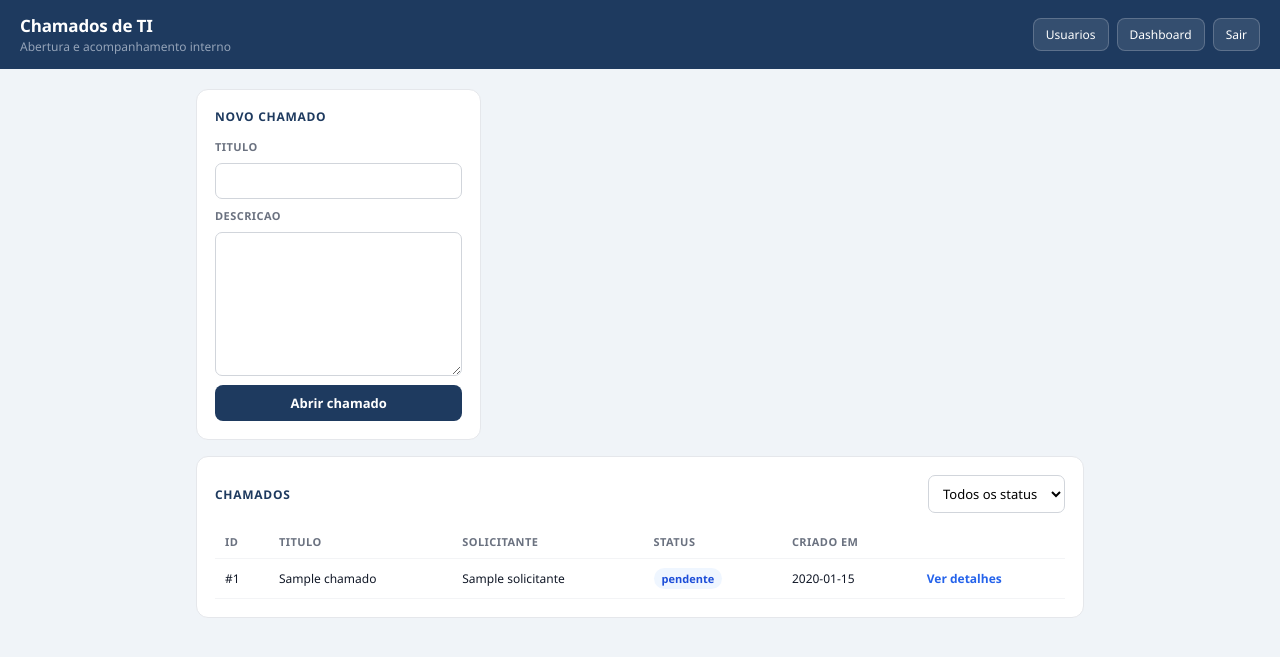
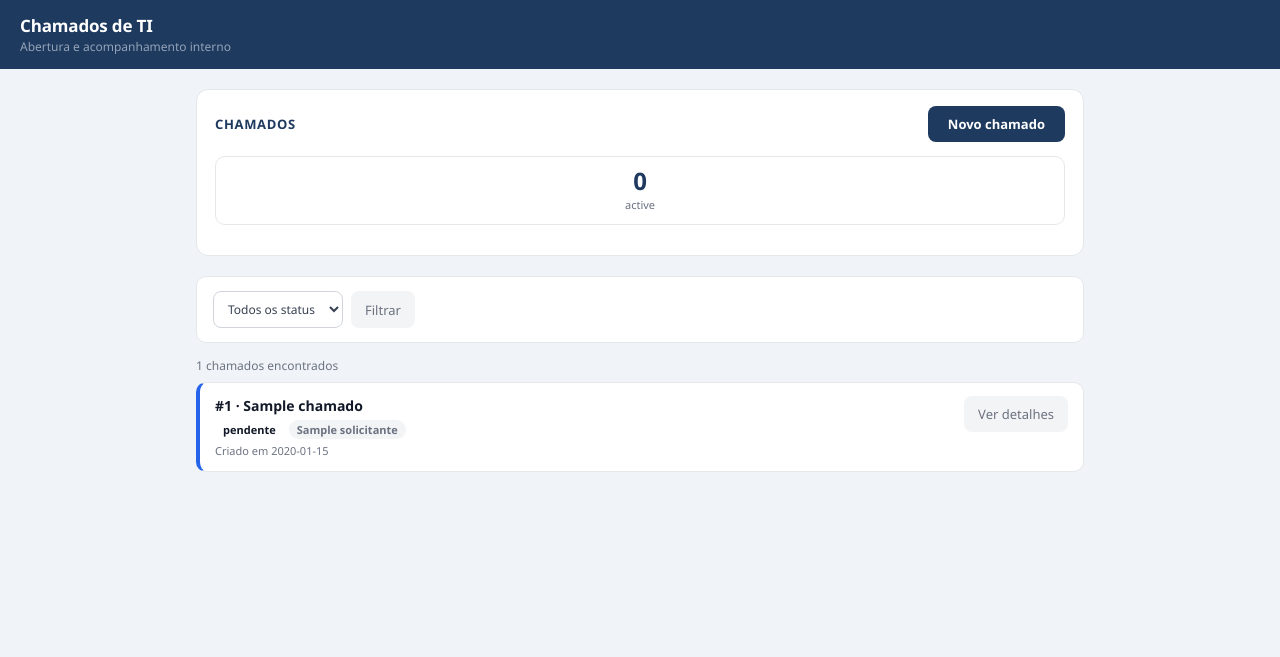
Before and after one commit to gabrielcouto07/Accounting-Task-Manager, a FastAPI app: template app/templates/chamados.html in a window 1280 px wide. Shown: the top 657 px of the page. Run offline with FastAPI, Linux system fonts and the light colour scheme; the template is opened without the code that fills it: most values are stand-ins (such as "Sample title", 1, 10 or a date in 2020).

Commit message:
fix: style chamados and admin pages for production

```diff
--- a/app/main.py
+++ b/app/main.py
@@ -409,6 +409,23 @@ def chamados_page(
             "chamados": crud.get_chamados(db, selected_status or None),
             "statuses": CHAMADO_STATUSES,
             "selected_status": selected_status,
+            "logic": logic,
+            "flashes": _pop_flashes(request),
+        },
+    )
+
+
+@app.get("/chamados/novo", response_class=HTMLResponse)
+def novo_chamado_page(
+    request: Request,
+    user: models.User = Depends(_require_admin_user),
+):
+    return templates.TemplateResponse(
+        request=request,
+        name="chamado_form.html",
+        context={
+            "user": user,
+            "logic": logic,
             "flashes": _pop_flashes(request),
         },
     )
@@ -452,6 +469,7 @@ def chamado_detail_page(
             "user": user,
             "chamado": chamado,
             "statuses": CHAMADO_STATUSES,
+            "logic": logic,
             "flashes": _pop_flashes(request),
         },
     )
--- a/app/requirements.txt
+++ b/app/requirements.txt
@@ -1,6 +1,6 @@
 fastapi==0.111.0
 uvicorn[standard]==0.30.1
-sqlalchemy==2.0.30
+sqlalchemy>=2.0.51,<2.1
 jinja2==3.1.4
 python-multipart==0.0.9
 itsdangerous==2.2.0
--- a/app/static/style.css
+++ b/app/static/style.css
@@ -138,6 +138,8 @@ button, select, input, textarea { font-family: inherit; }
 #form-wrap { background:#fff; border:1px solid #e5e7eb; border-radius:12px; padding:20px; margin-bottom:16px; box-shadow:0 4px 16px rgba(0,0,0,.07); display:none; }
 #form-wrap.visible { display:block; }
 #form-wrap h2 { font-size:12px; font-weight:700; color:#1e3a5f; text-transform:uppercase; letter-spacing:.06em; margin-bottom:14px; }
+.form-card { background:#fff; border:1px solid #e5e7eb; border-radius:12px; padding:20px; margin-bottom:16px; box-shadow:0 4px 16px rgba(0,0,0,.07); display:block; }
+.form-card h2 { font-size:12px; font-weight:700; color:#1e3a5f; text-transform:uppercase; letter-spacing:.06em; margin-bottom:14px; }
 .form-row { display:flex; gap:10px; margin-bottom:10px; flex-wrap:wrap; }
 .form-group { flex:1; min-width:130px; }
 .form-group label { font-size:11px; font-weight:600; color:#6b7280; text-transform:uppercase; letter-spacing:.04em; display:block; margin-bottom:3px; }
@@ -149,6 +151,8 @@ button, select, input, textarea { font-family: inherit; }
 .btn-primary:hover { background:#162d4a; }
 .btn-secondary { padding:9px 14px; background:#f3f4f6; color:#6b7280; border:none; border-radius:8px; font-size:13px; cursor:pointer; }
 .btn-secondary:hover { background:#e5e7eb; }
+.btn-danger { padding:9px 14px; background:#fef2f2; color:#dc2626; border:none; border-radius:8px; font-size:13px; font-weight:600; cursor:pointer; }
+.btn-danger:hover { background:#fee2e2; }
 .tipo-toggle { display:flex; border:1px solid #d1d5db; border-radius:7px; overflow:hidden; }
 .tipo-toggle button { flex:1; padding:8px 6px; border:none; background:#fff; font-size:12px; font-weight:600; cursor:pointer; color:#6b7280; transition:all .15s; }
 .tipo-toggle button.active-rotina { background:#1e3a5f; color:#fff; }
@@ -180,6 +184,9 @@ input[type=date]:disabled { background:#f3f4f6; color:#9ca3af; cursor:not-allowe
 #result-count { font-size:12px; color:#6b7280; margin-bottom:8px; font-weight:500; }
 .task-card { background:#fff; border:1px solid #e5e7eb; border-radius:10px; margin-bottom:7px; border-left-width:4px; transition:box-shadow .15s; overflow:hidden; }
 .task-card:hover { box-shadow:0 2px 10px rgba(0,0,0,.08); }
+.chamado-card { border-left-color:#2563eb; }
+.chamado-detail-card { border-left-color:#1e3a5f; }
+.user-card { border-left-color:#1e3a5f; }
 .task-card.concluida { background:#fafafa; opacity:.78; }
 .task-card.urgente { border-color:#fca5a5!important; }
 .task-main { display:flex; align-items:flex-start; gap:12px; padding:13px 15px; }
@@ -189,6 +196,10 @@ input[type=date]:disabled { background:#f3f4f6; color:#9ca3af; cursor:not-allowe
 .task-title.riscado { text-decoration:line-through; color:#9ca3af; }
 .task-badges { display:flex; flex-wrap:wrap; gap:5px; align-items:center; }
 .badge { display:inline-flex; align-items:center; padding:2px 8px; border-radius:20px; font-size:11px; font-weight:600; }
+.chamado-status-aberto { background:#eff6ff; color:#1d4ed8; }
+.chamado-status-em-andamento { background:#fff7ed; color:#ea580c; }
+.chamado-status-resolvido { background:#f0fdf4; color:#16a34a; }
+.muted-text { font-weight:400; color:#6b7280; font-size:12px; }
 .task-obs { font-size:12px; color:#9ca3af; margin-top:5px; font-style:italic; }
 .task-meta { font-size:11px; color:#6b7280; margin-top:4px; display:flex; flex-wrap:wrap; gap:8px; align-items:center; }
 .task-conclusao-group { display:inline-flex; align-items:center; gap:3px; }
@@ -237,6 +248,9 @@ input[type=date]:disabled { background:#f3f4f6; color:#9ca3af; cursor:not-allowe
 .g-ativas     { background:#eff6ff; color:#1d4ed8; border-color:#bfdbfe; }
 .g-concluidas { background:#f0fdf4; color:#16a34a; border-color:#bbf7d0; }
 
+.admin-grid { display:grid; grid-template-columns:repeat(auto-fit, minmax(280px, 1fr)); gap:16px; align-items:start; }
+.detail-value { font-size:13px; font-weight:700; color:#111827; }
+
 /* Edit Subtask Modal */
 #edit-st-modal { display:none; position:fixed; inset:0; background:rgba(0,0,0,.45); z-index:1100; align-items:center; justify-content:center; }
 #edit-st-modal.open { display:flex; }
--- a/app/templates/base.html
+++ b/app/templates/base.html
@@ -4,7 +4,7 @@
   <meta charset="UTF-8">
   <meta name="viewport" content="width=device-width, initial-scale=1.0">
   <title>Controle de Obrigações Contábeis</title>
-  <link rel="stylesheet" href="{{ url_for('static', path='style.css') }}">
+  <link rel="stylesheet" href="{{ url_for('static', path='/style.css') }}?v=20260710">
 </head>
 <body>
   {% if flashes %}
@@ -45,6 +45,6 @@
     }
   </script>
   {% block scripts %}{% endblock %}
-  <script src="{{ url_for('static', path='app.js') }}" defer></script>
+  <script src="{{ url_for('static', path='/app.js') }}" defer></script>
 </body>
 </html>
--- a/app/templates/chamados.html
+++ b/app/templates/chamados.html
@@ -1,75 +1,70 @@
 {% extends "base.html" %}
 
 {% block content %}
-<div id="header">
-  <div id="header-left">
-    <h1>Chamados de TI</h1>
-    <p id="header-sub">Abertura e acompanhamento interno</p>
-  </div>
-  <div id="header-right">
-    <button id="btn-manage-users" onclick="window.location.href='/admin/users'">Usuarios</button>
-    <button id="btn-dashboard" onclick="window.location.href='/dashboard'">Dashboard</button>
-    <button id="btn-logout" onclick="window.location.href='/logout'">Sair</button>
+{% set page_title = "Chamados de TI" %}
+{% set page_subtitle = "Abertura e acompanhamento interno" %}
+{% set active_page = "chamados" %}
+{% include "partials/page_header.html" %}
+
+<div id="app">
+  <div id="dashboard">
+    <div id="dash-header">
+      <div id="dash-title">Chamados</div>
+      <div id="dash-controls">
+        <button id="btn-dash-new-ticket" class="btn-primary" type="button" onclick="window.location.href='/chamados/novo'">Novo chamado</button>
       </div>
     </div>
 
-<div class="admin-shell">
-  <section class="admin-panel">
-    <h2>Novo chamado</h2>
-    <form action="/chamados/novo" method="post" class="admin-form">
-      <label for="ch-titulo">Titulo</label>
-      <input id="ch-titulo" name="titulo" type="text" maxlength="180" required>
+    <div id="kpis">
+      {% for st in statuses %}
+        {% set count = chamados | selectattr("status", "equalto", st) | list | length %}
+        <div class="kpi">
+          <div class="kpi-val" style="color:#1e3a5f">{{ count }}</div>
+          <div class="kpi-lbl">{{ st }}</div>
+        </div>
+      {% endfor %}
+    </div>
+  </div>
 
-      <label for="ch-descricao">Descricao</label>
-      <textarea id="ch-descricao" name="descricao" rows="7" required></textarea>
-
-      <button class="btn-primary" type="submit">Abrir chamado</button>
-    </form>
-  </section>
-
-  <section class="admin-panel admin-panel-wide">
-    <div class="admin-panel-head">
-      <h2>Chamados</h2>
-      <form action="/chamados" method="get" class="inline-filter">
+  <div id="filters">
+    <form action="/chamados" method="get" class="filter-row">
       <select name="status_chamado" onchange="this.form.submit()">
         <option value="" {% if not selected_status %}selected{% endif %}>Todos os status</option>
         {% for st in statuses %}
           <option value="{{ st }}" {% if selected_status == st %}selected{% endif %}>{{ st }}</option>
         {% endfor %}
       </select>
+      <button class="btn-secondary" type="submit">Filtrar</button>
     </form>
   </div>
 
-    <div class="admin-table-wrap">
-      <table class="admin-table">
-        <thead>
-          <tr>
-            <th>ID</th>
-            <th>Titulo</th>
-            <th>Solicitante</th>
-            <th>Status</th>
-            <th>Criado em</th>
-            <th></th>
-          </tr>
-        </thead>
-        <tbody>
+  <div id="result-count">{{ chamados|length }} chamados encontrados</div>
+  <div id="task-list">
     {% for chamado in chamados %}
-            <tr>
-              <td>#{{ chamado.id }}</td>
-              <td>{{ chamado.titulo }}</td>
-              <td>{{ chamado.solicitante }}</td>
-              <td><span class="status-pill">{{ chamado.status }}</span></td>
-              <td>{{ chamado.criado_em.strftime("%d/%m/%Y %H:%M") if chamado.criado_em else "-" }}</td>
-              <td><a class="table-link" href="/chamados/{{ chamado.id }}">Ver detalhes</a></td>
-            </tr>
+      <div class="task-card chamado-card">
+        <div class="task-main">
+          <div class="task-body">
+            <div class="task-title">#{{ chamado.id }} · {{ chamado.titulo }}</div>
+            <div class="task-badges">
+              <span class="badge chamado-status-{{ chamado.status|replace(' ', '-')|lower }}">{{ chamado.status }}</span>
+              <span class="badge" style="background:#f3f4f6;color:#6b7280">{{ chamado.solicitante }}</span>
+            </div>
+            <div class="task-meta">
+              Criado em {{ chamado.criado_em.strftime("%d/%m/%Y %H:%M") if chamado.criado_em else "-" }}
+            </div>
+          </div>
+          <div class="task-actions">
+            <button class="btn-secondary" type="button" onclick="window.location.href='/chamados/{{ chamado.id }}'">Ver detalhes</button>
+          </div>
+        </div>
+      </div>
     {% else %}
-            <tr>
-              <td colspan="6" class="empty-cell">Nenhum chamado encontrado.</td>
-            </tr>
+      <div id="empty" style="display:block">
+        <div class="empty-icon">+</div>
+        <p style="font-size:14px;font-weight:500">Nenhum chamado encontrado</p>
+        <small style="font-size:12px">Abra um novo chamado ou ajuste o filtro.</small>
+      </div>
     {% endfor %}
-        </tbody>
-      </table>
   </div>
-  </section>
 </div>
 {% endblock %}
--- a/app/templates/login.html
+++ b/app/templates/login.html
@@ -25,10 +25,6 @@
       Usuário ou senha inválidos.
     </div>
 
-    <div class="login-hint">
-      Demo gerente: gerente / gerente123<br>
-      Demo equipes: fiscal, dp, contabil ou apoio / equipe123
-    </div>
   </div>
 </div>
 {% endblock %}
--- /dev/null
+++ b/app/templates/partials/page_header.html
@@ -0,0 +1,44 @@
+<div id="header">
+  <div id="header-left">
+    <h1>{{ page_title }}</h1>
+    <p id="header-sub">{{ page_subtitle }}</p>
+  </div>
+
+  <div id="header-right">
+    {% if user %}
+      <div class="hdr-user-pill">
+        <div id="hdr-avatar" class="hdr-avatar" style="background: {{ user.cor }};">
+          {{ logic.initials(user.nome) if logic is defined else user.nome[:2].upper() }}
+        </div>
+        <div>
+          <div id="hdr-uname" class="hdr-uname">{{ user.nome }}</div>
+          <div id="hdr-urole" class="hdr-urole">
+            {% if user.perfil == "gerente" %}
+              Gerente
+            {% elif categories is defined and user.categoria %}
+              Equipe · {{ categories[user.categoria].label }}
+            {% else %}
+              Equipe
+            {% endif %}
+          </div>
+        </div>
+      </div>
+
+      {% if user.perfil == "gerente" %}
+        {% if active_page != "chamados" %}
+          <button id="btn-chamados" onclick="window.location.href='/chamados'">Chamados</button>
+        {% endif %}
+        {% if active_page != "users" %}
+          <button id="btn-manage-users" onclick="window.location.href='/admin/users'">Usuarios</button>
+        {% endif %}
+      {% endif %}
+
+      {% if active_page == "dashboard" %}
+        <button id="btn-novo" onclick="toggleForm()">+ Nova obrigacao</button>
+      {% else %}
+        <button id="btn-dashboard" onclick="window.location.href='/dashboard'">Dashboard</button>
+      {% endif %}
+      <button id="btn-logout" onclick="window.location.href='/logout'">Sair</button>
+    {% endif %}
+  </div>
+</div>
--- a/requirements.txt
+++ b/requirements.txt
@@ -1,6 +1,6 @@
 fastapi==0.111.0
 uvicorn[standard]==0.30.1
-sqlalchemy==2.0.30
+sqlalchemy>=2.0.51,<2.1
 jinja2==3.1.4
 python-multipart==0.0.9
 itsdangerous==2.2.0
```
Also changed, not shown: app/templates/admin_users.html (+71 -54 lines), app/templates/chamado_detail.html (+42 -32 lines), app/templates/chamado_form.html (added, +34 -0 lines), 1 other file. Lines whose indentation alone changed are shown as unchanged.
